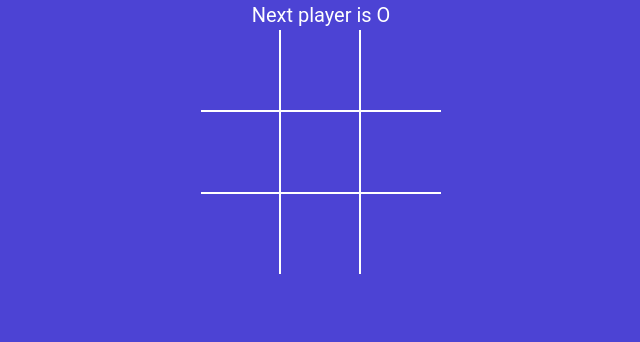
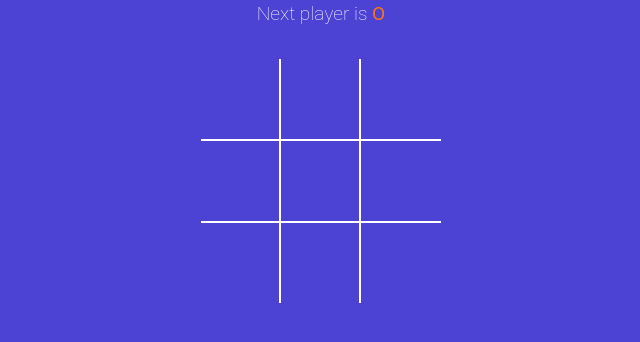
Before and after one commit to Balpreet2001/TicTacToe-React, a React (Vite) app: page / in a window 1280 px wide. Shown: the top 342 px of the page, without its empty margins (319-959 px from the left). Built offline with nearby package versions, Linux system fonts and the light colour scheme.

Commit message:
display draw ,win lose message. apply styles to it

```diff
--- a/src/App.jsx
+++ b/src/App.jsx
@@ -1,20 +1,19 @@
 import { useState } from 'react'
 import './styles.scss'
 import { Board } from './components/Board'
-import { calculateWinner } from './winner';
+import { calculateWinner } from './winner'
+import StatusMessage from './components/StatusMessage'
 
 function App() {
 
-  const [sqaures , setSquares] = useState(Array(9).fill(null));
+  const [squares , setSquares] = useState(Array(9).fill(null));
   const [isXNext , setIsXNext] = useState(false)
 
 
-  const winner = calculateWinner(sqaures)
-  const nextPlayer = isXNext ? 'X' : 'O'
-  const statusMessage = winner ? `Winner is ${winner}` : `Next player is ${nextPlayer}`
+  const winner = calculateWinner(squares)
 
   const handleSquareClick = clickedPosition => {
-    if(sqaures[clickedPosition] || winner ){
+    if(squares[clickedPosition] || winner  ){
       return
     }
 
@@ -33,9 +32,9 @@ function App() {
 
   return (
     <div className="app">
-      <div><h1> { statusMessage } </h1></div>
 
-        <Board sqaures = {sqaures} handleSquareClick={handleSquareClick} />
+      <StatusMessage winner={winner} isXNext={isXNext} squares={squares} />
+      <Board squares = {squares} handleSquareClick={handleSquareClick} />
 
     </div>
 
--- a/src/components/Board.jsx
+++ b/src/components/Board.jsx
@@ -2,14 +2,14 @@
 import Square from './Square'
 
 
-export const Board = ({sqaures , handleSquareClick}) => {
+export const Board = ({squares , handleSquareClick}) => {
 
 
 
   const renderSquare = position => {
     return(
       <Square
-      value={sqaures[position]}
+      value={squares[position]}
       onClick={()=>handleSquareClick(position)}
       />
     );
--- /dev/null
+++ b/src/components/StatusMessage.jsx
@@ -0,0 +1,22 @@
+const StatusMessage = ({winner , isXNext ,squares}) => {
+
+  const noMovesLeft = squares.every(squareValue => squareValue != null)
+  const nextPlayer = isXNext ? 'X' : 'O'
+
+  const renderStatusMessage = () =>{
+     if(winner){
+          return <div> winner is <span className={isXNext ? 'text-green-500' : 'text-orange-500' }>{winner}</span></div>
+     }
+     if(!winner && noMovesLeft){
+          return <div> <span className="text-green">O</span> and <span className="text-orange">X</span> tied</div>
+     }
+     if(!winner && !noMovesLeft){
+          return <div>Next player is <span className={isXNext ? 'text-green-500' : 'text-orange-500' }>{nextPlayer}</span></div>
+     }
+  }
+  return (
+    <div className="status-message">{renderStatusMessage()}</div>
+  )
+}
+
+export default StatusMessage
```
